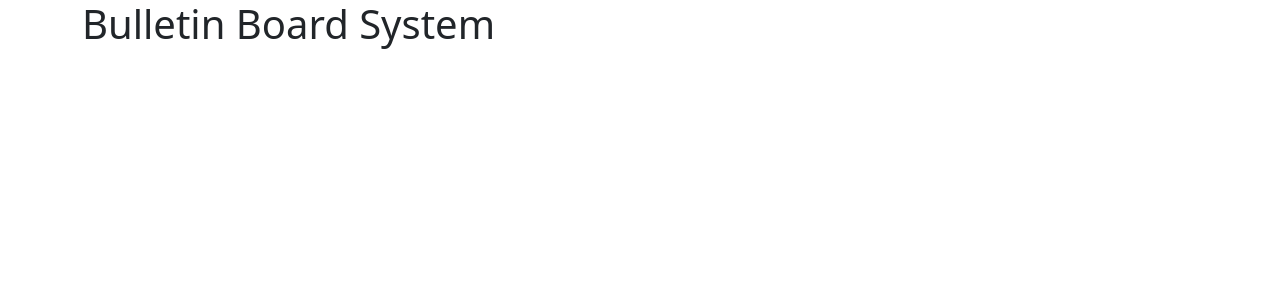
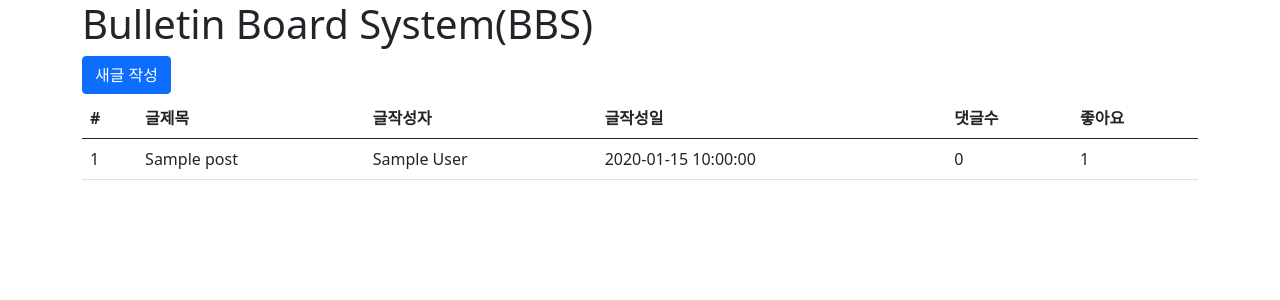
Before and after one commit to Hanna-artemis-Oh/django-bbs, a Python web app: template bbs/templates/bbs/list.html in a window 1280 px wide. Shown: the top 300 px of the page. Run offline with Jinja, Linux system fonts and the light colour scheme; the template is opened without the code that fills it: most values are stand-ins (such as "Sample title", 1, 10 or a date in 2020).

Commit message:
add javascript function

```diff
--- a/bbs/templates/bbs/list.html
+++ b/bbs/templates/bbs/list.html
@@ -1,6 +1,37 @@
 {% extends 'base.html' %}
 {% block html_body %}
+    <script src="/static/js/menu_btn.js"></script>
     <div class="container">
-        <h1>Bulletin Board System</h1>
+        <h1>Bulletin Board System(BBS)</h1>
+            <button type="button"
+                    class="btn btn-primary"
+                    id="new_post_btn"
+                    onclick="new_post()">새글 작성</button>
+            <div class="m-1"></div>
+
+        <table class="table table-hover">
+            <thead class="thead-dark">
+                <tr>
+                    <th scope="col">#</th>
+                    <th scope="col">글제목</th>
+                    <th scope="col">글작성자</th>
+                    <th scope="col">글작성일</th>
+                    <th scope="col">댓글수</th>
+                    <th scope="col">좋아요</th>
+                </tr>
+            </thead>
+            <tbody>
+            {% for post in posts %}
+            <tr>
+                <td>{{ post.id }}</td>
+                <td>{{ post.b_title }}</td>
+                <td>{{ post.b_author }}</td>
+                <td>{{ post.b_date }}</td>
+                <td>0</td>
+                <td>{{ post.b_like_count }}</td>
+            </tr>
+            {% endfor %}
+        </tbody>
+      </table>
     </div>
 {% endblock %}
--- a/bbs/urls.py
+++ b/bbs/urls.py
@@ -4,5 +4,6 @@ from . import views
 app_name = 'bbs'  # namespace 설정
 
 urlpatterns = [
-    path("list/", views.b_list, name='b_list'),
+    path("list/", views.b_list, name="b_list"),
+    path("create/", views.b_create, name="b_create"),
 ]
--- a/bbs/views.py
+++ b/bbs/views.py
@@ -7,3 +7,7 @@ def b_list(request):
     posts = Board.objects.all().order_by('-id')
     context = {'posts': posts}
     return render(request, 'bbs/list.html', context)
+
+
+def b_create(request):
+    pass
--- /dev/null
+++ b/static/js/menu_btn.js
@@ -0,0 +1,3 @@
+function new_post() {
+    document.location.href = '/bbs/create/';
+}
```
